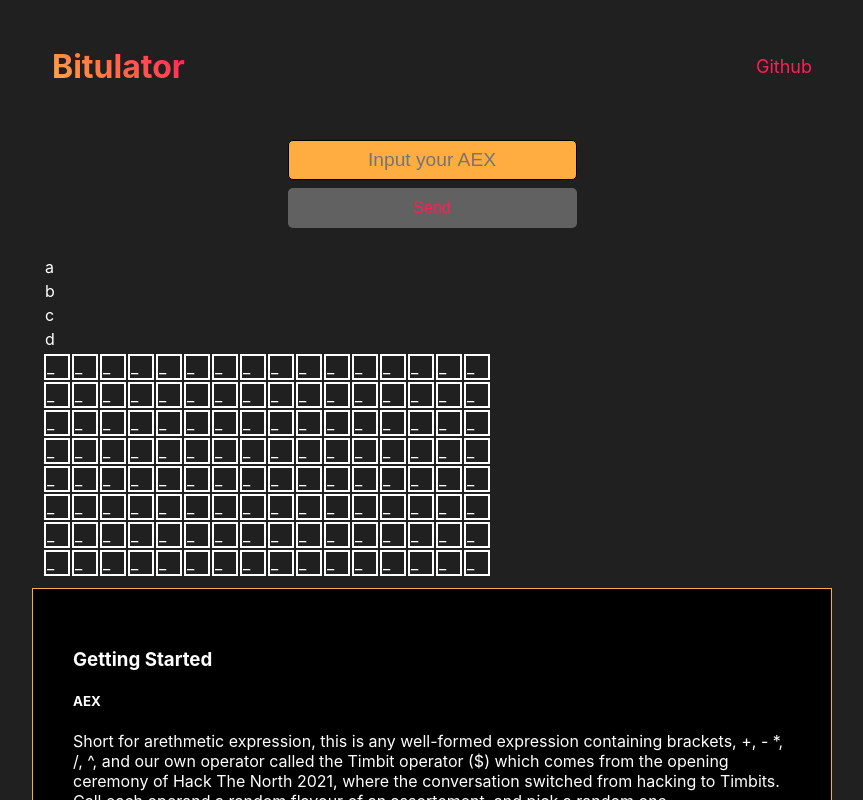
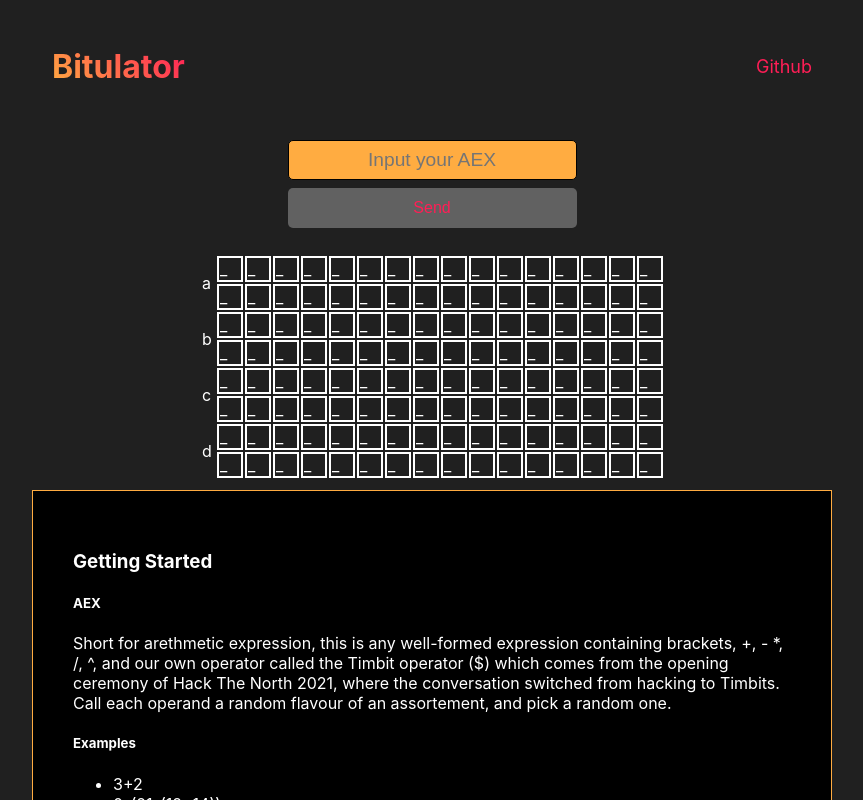
Before and after one commit to KavinSatheeskumar/bitulator, a React (Create React App) app in the folder frontend/: page / in a window 1280 px wide. Shown: the top 800 px of the page, without its empty margins (208-1071 px from the left). Built offline with nearby package versions, Linux system fonts and the light colour scheme.

Commit message:
Update App.css

```diff
--- a/frontend/src/App.css
+++ b/frontend/src/App.css
@@ -92,6 +92,9 @@ html {
 
 .Instructions {
   padding: 10px;
+  display: flex;
+  flex:1;
+  justify-content: center;
 }
 
 .Instructions tr {
```
